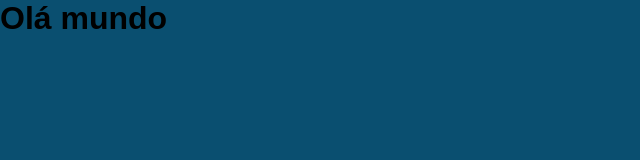
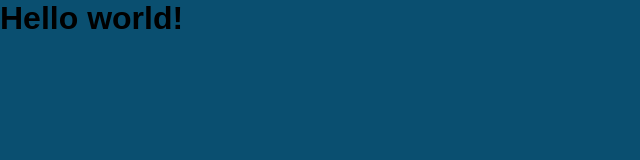
Before and after one commit to pedrokpdo/appcurso, a React (Create React App) app: page / in a window 1280 px wide. Shown: the top 160 px of the page, without its empty margins (0-640 px from the left). Built offline with nearby package versions, Linux system fonts and the light colour scheme.

Commit message:
nome comit

```diff
--- a/src/App.js
+++ b/src/App.js
@@ -1,7 +1,6 @@
-import React from 'react';
-import './App.css';
-export default function App () {
-  return  (<>
-  <h1>Olá mundo</h1>
-  </>)
-};
+
+import React from "react";
+import './App.css'
+export default function App() {
+  return <h1>Hello world!</h1>
+}
```
Also changed, not shown: package.json (+0 -9 lines), .eslintrc.js (deleted), 2 other files (tests, documents, lock files or other folders).
